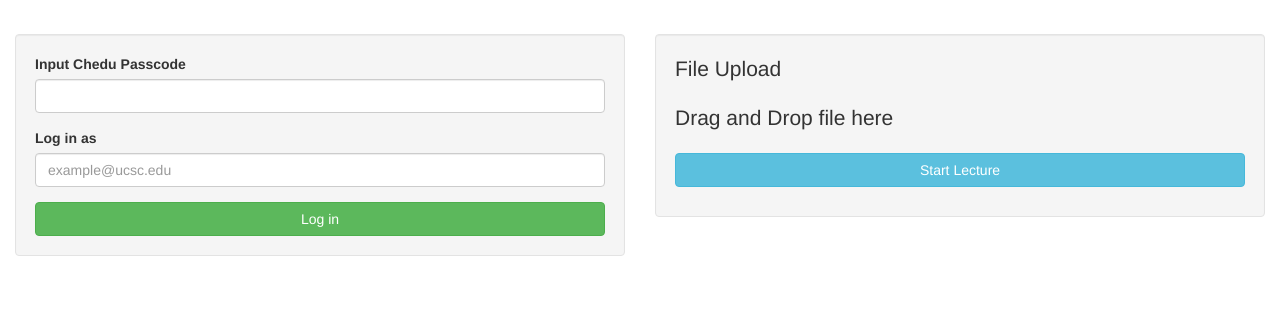
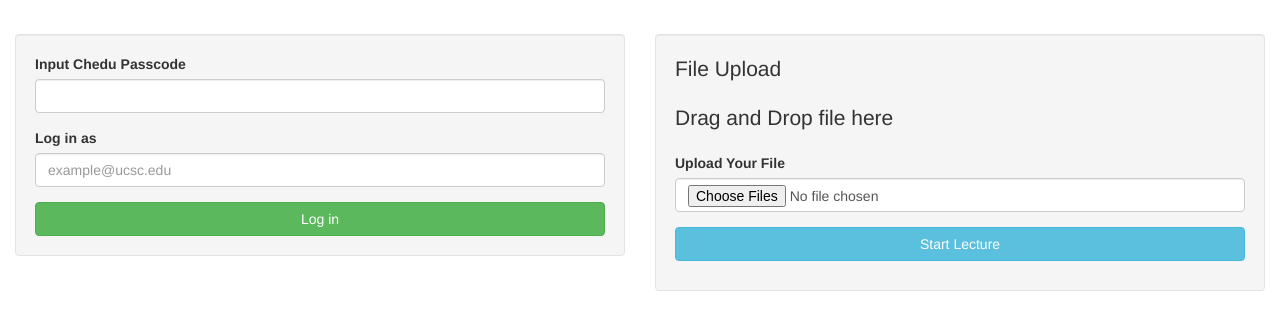
Before and after one commit to moonhc/Chedu, a Python web app: template app/templates/Login.html in a window 1280 px wide. Shown: the part 51-381 px from the top of the page. Run offline with Jinja, Linux system fonts and the light colour scheme; the template is opened without the code that fills it, so the values that code supplies are empty; some libraries are stand-ins or nearby versions.

Commit message:
Login screen with working file drag and drop

```diff
--- a/app/templates/Login.html
+++ b/app/templates/Login.html
@@ -46,6 +46,14 @@
 				<div class="well">
 					<p class="lead">File Upload</p>
 					<p class="lead">Drag and Drop file here</p>
+
+
+					<form method="post" action="#" id="#">
+              					<div class="form-group files">
+               					<label>Upload Your File </label>
+                				<input type="file" class="form-control" name= "upload" multiple="">
+              					</div>
+          				</form>
 						<p><a href="/button/" class="btn btn-info btn-block">Start Lecture</a></p>
 				</div>
             </div>
```
